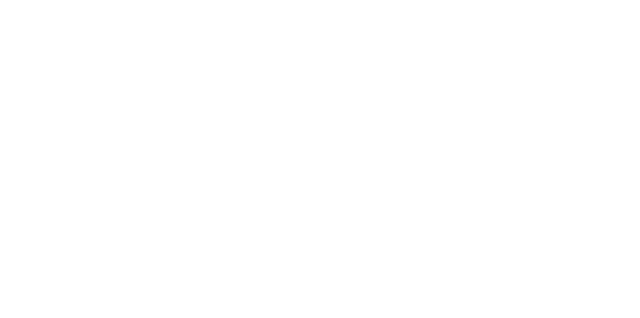
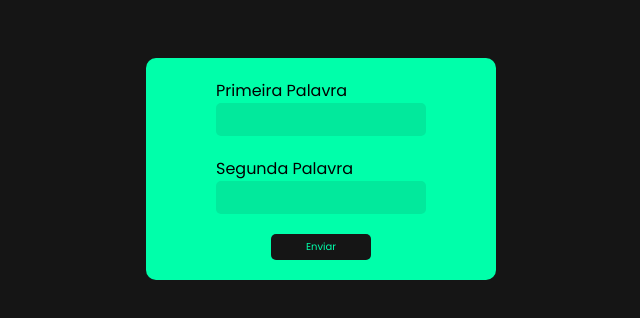
Before and after one commit to LauraBarauna/ExerciciosJS, a plain HTML site: page exercitando-js/anagrama/public/index.html in a window 1280 px wide. Shown: the whole page, without its empty margins (319-959 px from the left). Drawn offline with Linux system fonts and the light colour scheme.

Commit message:
Finalizando style

```diff
--- a/exercitando-js/anagrama/public/index.html
+++ b/exercitando-js/anagrama/public/index.html
@@ -1,15 +1,43 @@
 <!DOCTYPE html>
 <html lang="pt-br">
+
 <head>
     <meta charset="UTF-8">
     <meta name="viewport" content="width=device-width, initial-scale=1.0">
     <title>Anagrama</title>
+
+    <link rel="preconnect" href="https://fonts.googleapis.com">
+    <link rel="preconnect" href="https://fonts.gstatic.com" crossorigin>
+    <link
+        href="https://fonts.googleapis.com/css2?family=Poppins:ital,wght@0,100;0,200;0,300;0,400;0,500;0,600;0,700;0,800;0,900;1,100;1,200;1,300;1,400;1,500;1,600;1,700;1,800;1,900&display=swap"
+        rel="stylesheet">
+
     <link rel="stylesheet" href="./styles/style.css">
 </head>
+
 <body>
+    <div class="a">
+        <div class="box">
+            <div class="inputs">
+                <div class="input-1">
+                    <label>Primeira Palavra</label>
+                    <input type="text" class="primeira-palavra">
+                </div>
 
+                <div class="input-2">
+                    <label>Segunda Palavra</label>
+                    <input type="text" class="segunda-palavra">
+                </div>
+
+            </div>
+            <div class="anagrama"></div>
+            <button class="enviarPalavras">Enviar</button>
+        </div>
+
+    </div>
 
 
     <script src="./js/main.js"></script>
 </body>
+
 </html>
--- a/exercitando-js/anagrama/public/styles/style.css
+++ b/exercitando-js/anagrama/public/styles/style.css
@@ -0,0 +1,69 @@
+body{
+    display: flex;
+    justify-content: center;
+    align-items: center;
+    background-color: rgb(21, 21, 21);
+}
+
+* {
+    font-family: "Poppins", serif;
+}
+
+
+.box{
+    display: flex;
+    flex-direction: column;
+    justify-content: center;
+    align-items: center;
+    background-color: rgb(0, 255, 170);
+    width: 350px;
+    border-radius: 10px;
+    margin-top: 50px;
+}
+
+.inputs{
+    margin-bottom: 20px;
+    margin-top: 20px;
+    display: flex;
+    flex-direction: column;
+    gap: 20px;
+}
+
+.input-1{
+    display: flex;
+    flex-direction: column;
+}
+
+.input-2{
+    display: flex;
+    flex-direction: column;
+}
+
+input{
+    border: none;
+    outline: none;
+    border-radius: 5px;
+    padding: 5px;
+    font-size: 15px;
+    background-color: rgba(21, 21, 21, 0.095);
+}
+
+input{
+    width: 200px;
+}
+
+button{
+    padding: 5px 10px 5px 10px;
+    font-size: 10px;
+
+    margin-bottom: 20px;
+    cursor: pointer;
+
+    border: none;
+    border-radius: 5px;
+
+    width: 100px;
+
+    background-color: rgb(21, 21, 21);
+    color: rgb(0, 255, 170);
+}
```
